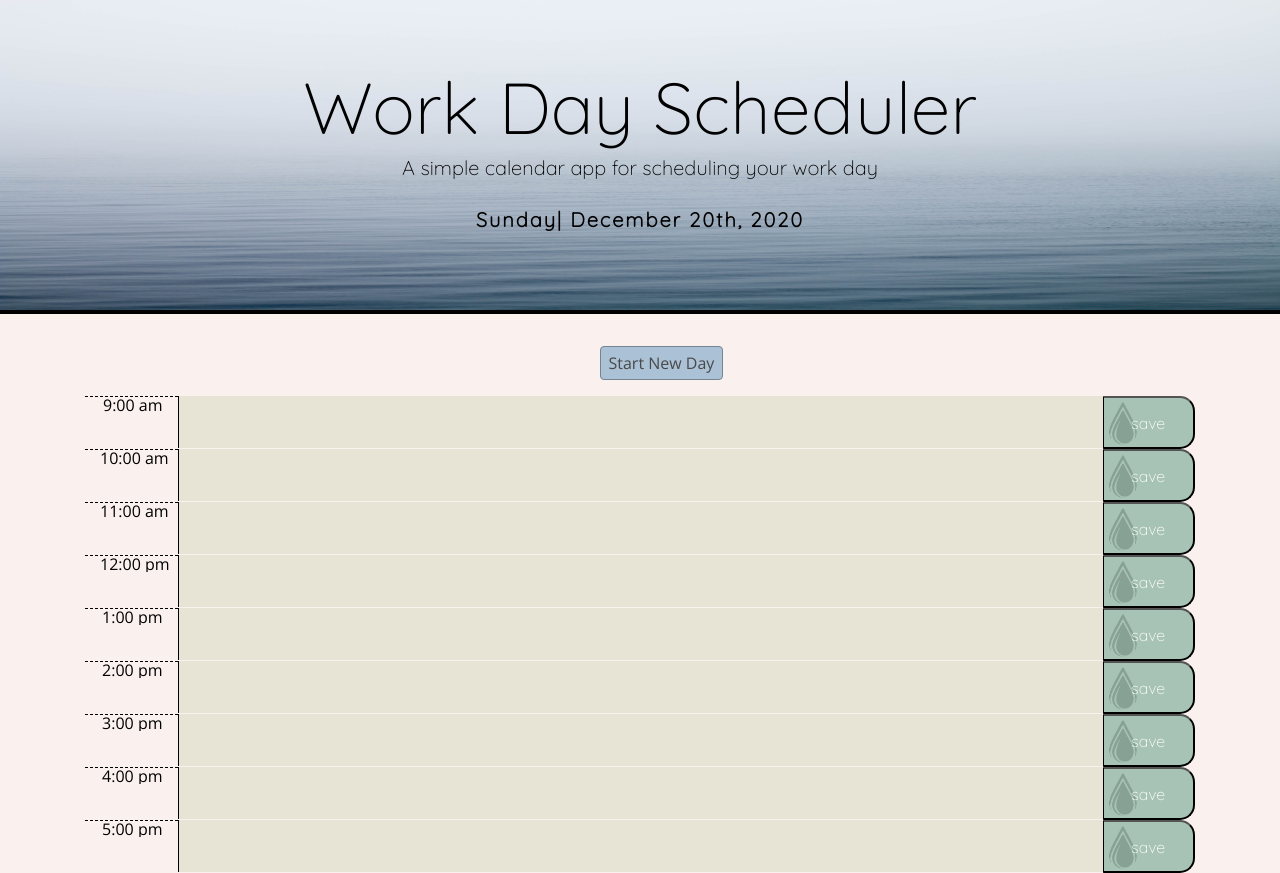
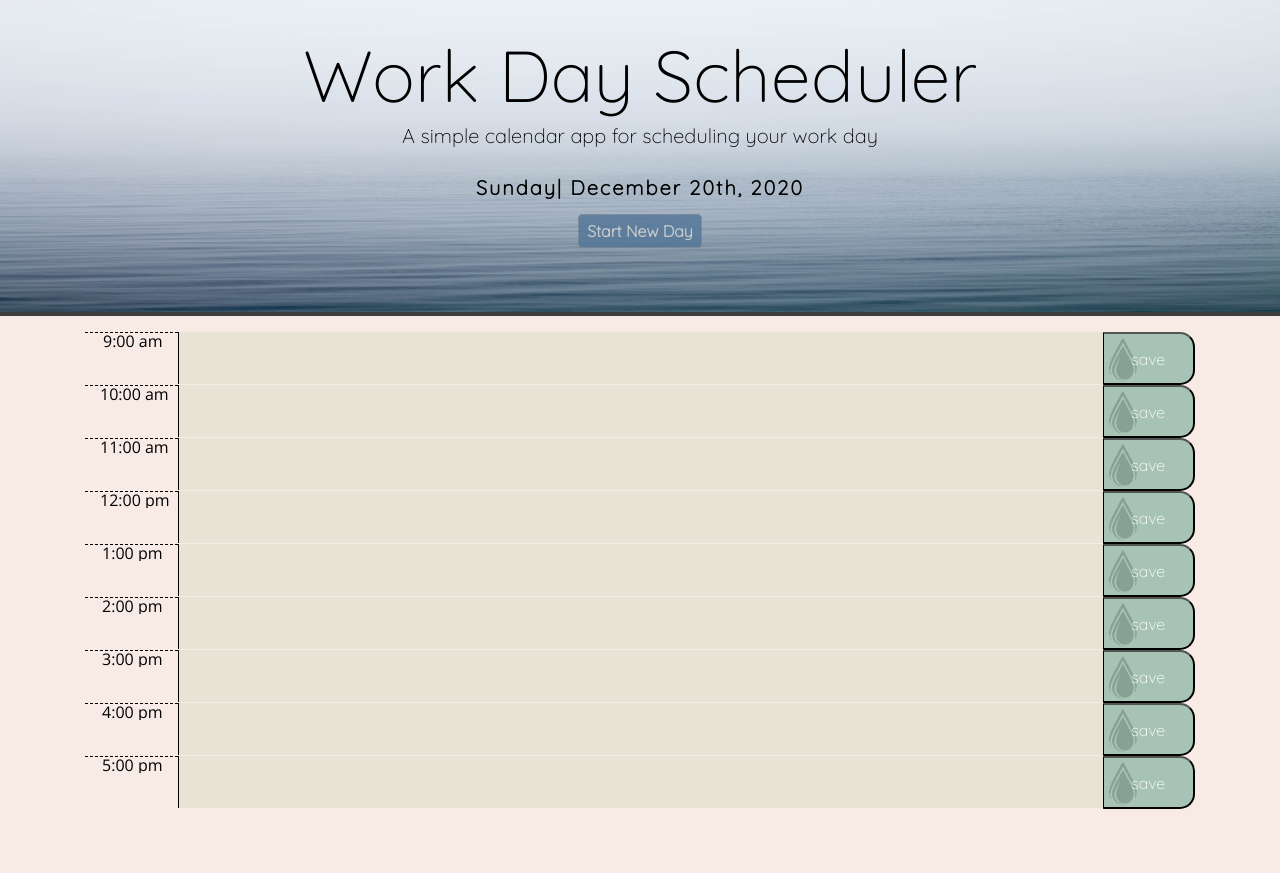
Before and after one commit to awiehrs/05-DailyPlanner, a plain HTML site: page index.html in a window 1280 px wide. After the commit the page ends 809 px from the top, so only its background shows below. Drawn offline with nearby package versions, Linux system fonts and the light colour scheme.

Commit message:
Updated location of Clear button, added styling to clear button, and updated README. Application is comlpete and functional

```diff
--- a/index.html
+++ b/index.html
@@ -5,7 +5,7 @@
     <meta name="viewport" content="width=device-width, initial-scale=1.0" />
     <meta http-equiv="X-UA-Compatible" content="ie=edge" />
 
-    <!--External styling-->
+    <!--External styling Linking-->
     <link
       rel="stylesheet"
       href="https://stackpath.bootstrapcdn.com/bootstrap/4.3.1/css/bootstrap.min.css"
@@ -29,19 +29,19 @@
 
   <body>
     <!--Jumbotron - includes div with time display-->
-    <header class="jumbotron">
+    <header class="jumbotron" id="jumbo">
       <h1 class="display-3">Work Day Scheduler</h1>
       <p class="lead">A simple calendar app for scheduling your work day</p><br>
       <p id="currentDay" class="lead"></p>
+      <p id="newBtn"><button class="clearBtn">Start New Day</button></p><br>
     </header>
 
     <!--Main Content-->
     <div class="container" id="timeTable">
-      <div id="newBtn" class="col-md-5"><button class="clearBtn">Start New Day</button></div><br>
       <!-- Time form goes here-->
     </div>
 
-
+    <!-- JavaScript sources-->
     <script src="https://cdnjs.cloudflare.com/ajax/libs/jquery/3.2.1/jquery.min.js"></script>
     <script src="https://cdnjs.cloudflare.com/ajax/libs/moment.js/2.24.0/moment.min.js"></script>
     <script src="script.js"></script>
--- a/style.css
+++ b/style.css
@@ -1,8 +1,9 @@
+/*Styling for the entire page*/
 body {
   font-family: 'Open Sans', sans-serif;
   font-size: 16px;
   line-height: 1;
-  background-color: #FAF1EE;
+  background-color: #f8ebe6;
 }
 
 textarea{
@@ -14,17 +15,18 @@ textarea{
   padding: 10px;
   float: left;
 }
-
+/* Jumbotron styling */
 .jumbotron {
   text-align: center;
   background-color: transparent;
   color: black;
   border-radius: 0;
-  border-bottom: 4px solid black;
+  border-bottom: 4px solid rgb(61, 61, 61);
   font-family: 'Quicksand', sans-serif;
   background-image: url("assets/ocean-bg.jpg");
   background-size: 100% 100%;
-
+  margin-bottom: 1rem;
+  padding: 2rem 2rem;
 }
 
 #currentDay{
@@ -32,19 +34,23 @@ textarea{
   letter-spacing: 2px;
 }
 
-#newBtn {
-  margin-left: 45%;
-}
-
 .clearBtn {
-  background-color: #aac1d6;
-  color: #494949;
+  background-color: #517597;
+  color: #d4d4d4;
   border-radius: 4px;
   border: 1px solid #748492;
   font-size: 16px;
   padding: 8px;
+  font-weight: bolder;
+  opacity: 0.8;
 }
 
+.clearBtn:hover {
+  opacity: 0.5;
+  transition: all .6s;
+}
+
+/* Main Content Styling */
 .time-block{
   border-radius: 15px;
 }
```
Also changed, not shown: script.js (+10 -5 lines), assets/pen.png (deleted), 2 other files.
